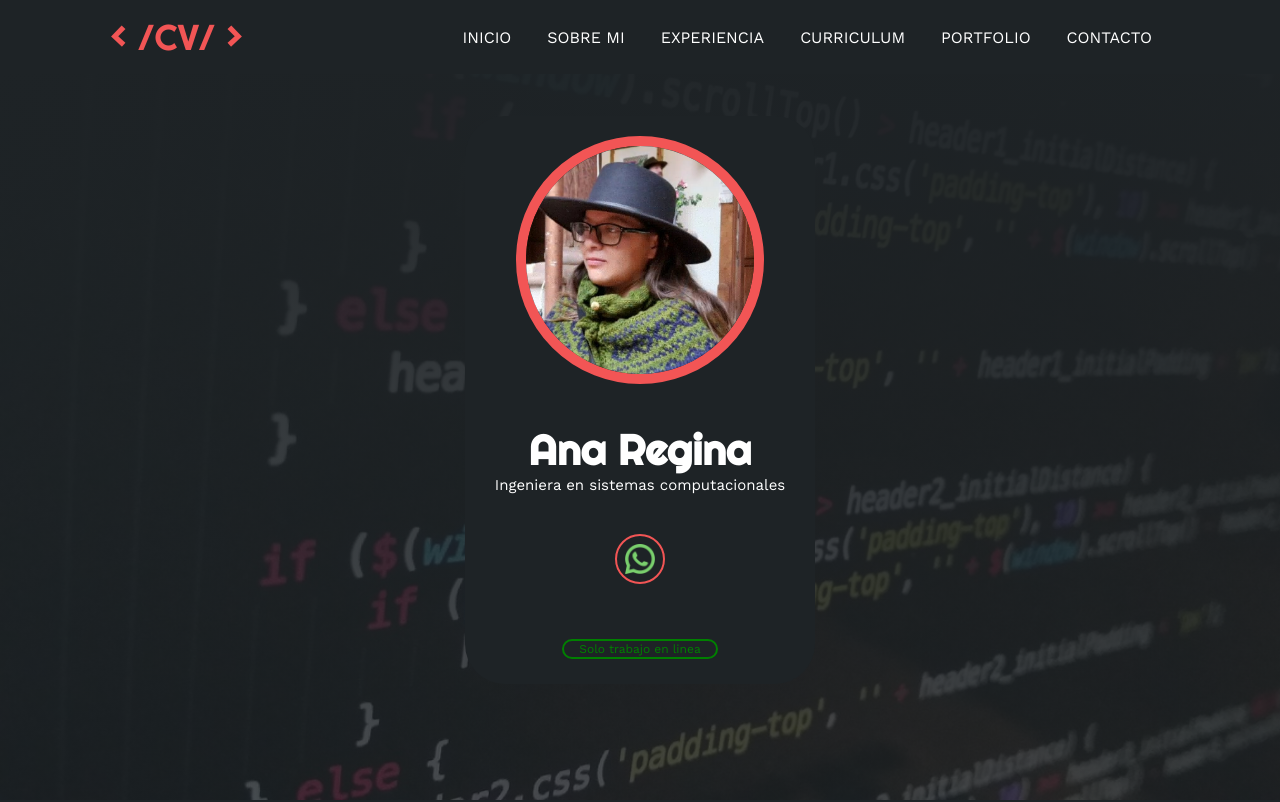
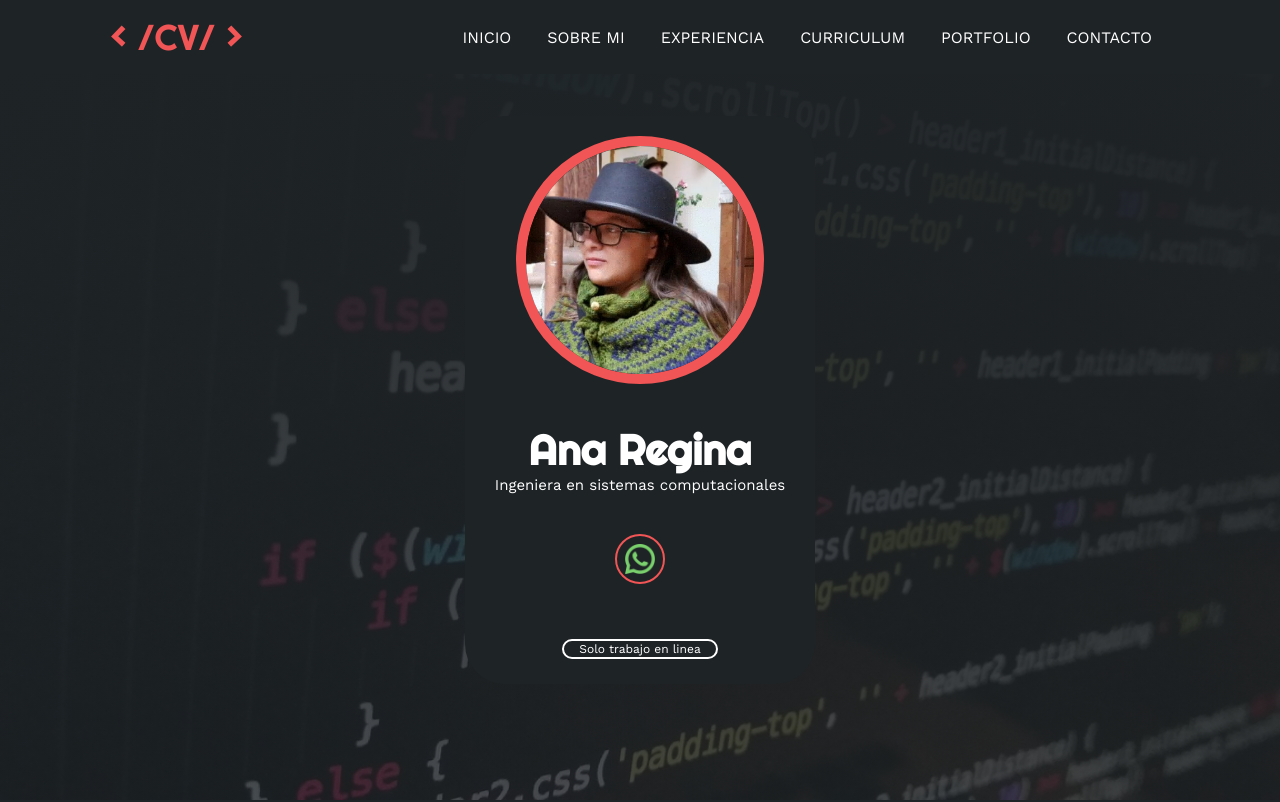
Before and after one commit to MisteryRexi/AnaReginaSV_CV, a plain HTML site: page index.html in a window 1280 px wide. Shown: the top 802 px of the page. Drawn offline with nearby package versions, Linux system fonts and the light colour scheme.

Commit message:
Se agrgeo un botn en inicio

```diff
--- a/style.css
+++ b/style.css
@@ -141,9 +141,9 @@ html{
 }
 /* CSS para el botón */
 .inicio-btn {
-    border: 2px solid green; /* Borde verde */
+    border: 2px solid white; /* Borde verde */
     background-color: transparent; /* Fondo transparente */
-    color: green; /* Color del texto verde */
+    color: white; /* Color del texto verde */
     border-radius: 15px; /* Bordes redondeados */
     padding: 10px 20px; /* Padding para el botón */
     cursor: pointer; /* Cambiar el cursor al pasar por encima */
@@ -153,8 +153,8 @@ html{
 }
 
 .inicio-btn:hover {
-    background-color: green; /* Fondo verde al pasar el ratón */
-    color: white; /* Color del texto blanco al pasar el ratón */
+    background-color: rgb(112, 224, 81); /* Fondo verde al pasar el ratón */
+    color: #131517; /* Color del texto blanco al pasar el ratón */
 }
 .botonesCol {
     margin-top: 10px;
```
